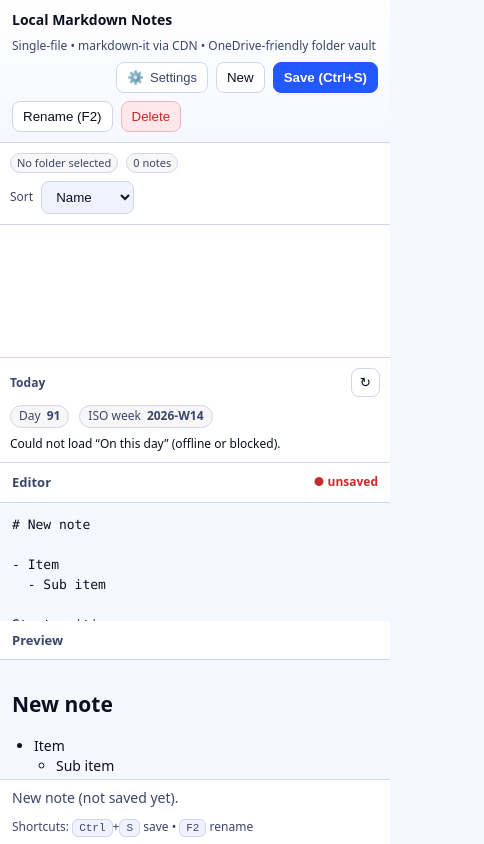
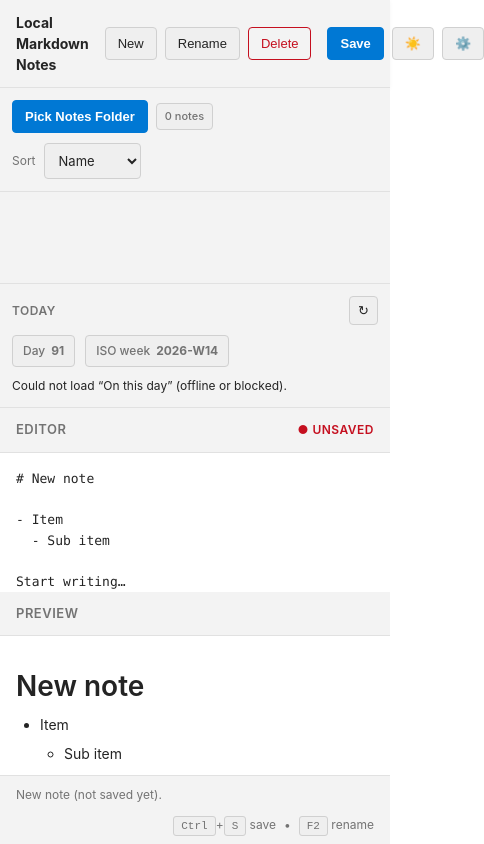
Before and after one commit to awingrove/local-offline-md-notes, a plain HTML site: page index.html in a window 390 px wide. Both pictures are taken after a click on the button "New". Shown: the whole page, 484 px wide, since content can reach past the window. Drawn offline with nearby package versions, Linux system fonts and the light colour scheme; no server answers.

Commit message:
Implement Fluent UI theme and enhance header layout with new buttons

```diff
--- a/index.html
+++ b/index.html
@@ -9,59 +9,61 @@
   <link rel="icon" href="https://www.gstatic.com/images/icons/material/system/1x/article_black_48dp.png" media="(prefers-color-scheme: light)" />
   <link rel="icon" href="https://www.gstatic.com/images/icons/material/system/1x/article_white_48dp.png" media="(prefers-color-scheme: dark)" />
   <style>
-    /* Theme tokens (resolved theme lives on body[data-theme]) */
+    /* Fluent UI Theme Tokens */
     :root {
-      --bg:#0b1020;
-      --surface:#0c1330;
-      --surface-2:#0e1531;
-      --panel:#121a33;
-      --panel-2:#1a2450;
-      --text:#e7ecff;
-      --muted:#a9b3da;
-      --accent:#6aa6ff;
-      --border:#26315f;
-      --shadow:rgba(0,0,0,.35);
-      --danger:#ff6a6a;
-      --danger-bg:#2a1420;
-      --danger-border:#5c2030;
-      --ok:#3ddc97;
-      --btn-bg:var(--panel-2);
-      --btn-border:var(--border);
-      --btn-text:var(--text);
-      --btn-primary-bg:var(--accent);
-      --btn-primary-border:var(--accent);
-      --btn-primary-text:#041027;
-      --code-bg:var(--surface-2);
+      /* Dark mode (default) */
+      --bg: #1a1a1a;
+      --surface: #252525;
+      --surface-2: #2e2e2e;
+      --surface-3: #373737;
+      --panel: #2d2d2d;
+      --panel-2: #3a3a3a;
+      --text: #ffffff;
+      --text-secondary: #e1e1e1;
+      --muted: #a0a0a0;
+      --accent: #0078d4;
+      --accent-hover: #107c10;
+      --border: #3e3e3e;
+      --border-subtle: #303030;
+      --shadow: rgba(0, 0, 0, 0.3);
+      --shadow-subtle: rgba(0, 0, 0, 0.15);
+      --danger: #f4454c;
+      --danger-bg: #5c2e2e;
+      --danger-hover: #c50f1f;
+      --ok: #107c10;
+      --code-bg: #1e1e1e;
+      --code-border: #464646;
     }
 
     body[data-theme="light"] {
-      --bg:#f6f8ff;
-      --surface:#ffffff;
-      --surface-2:#f0f3ff;
-      --panel:#ffffff;
-      --panel-2:#e7ecff;
-      --text:#0b1020;
-      --muted:#3a466b;
-      --accent:#2357ff;
-      --border:#cfd6ee;
-      --shadow:rgba(0,0,0,.15);
-      --danger:#c92a2a;
-      --danger-bg:#ffe7ea;
-      --danger-border:#f3b6bf;
-      --ok:#0f8a4c;
-      --btn-bg:#ffffff;
-      --btn-border:#cfd6ee;
-      --btn-text:#0b1020;
-      --btn-primary-bg:#2357ff;
-      --btn-primary-border:#2357ff;
-      --btn-primary-text:#ffffff;
-      --code-bg:#f0f3ff;
+      --bg: #ffffff;
+      --surface: #f3f3f3;
+      --surface-2: #efefef;
+      --surface-3: #e8e8e8;
+      --panel: #ffffff;
+      --panel-2: #f7f7f7;
+      --text: #242424;
+      --text-secondary: #3b3b3b;
+      --muted: #737373;
+      --accent: #0078d4;
+      --accent-hover: #486991;
+      --border: #d0d0d0;
+      --border-subtle: #e1e1e1;
+      --shadow: rgba(0, 0, 0, 0.08);
+      --shadow-subtle: rgba(0, 0, 0, 0.04);
+      --danger: #c50f1f;
+      --danger-bg: #fed9cc;
+      --danger-hover: #a4373a;
+      --ok: #107c10;
+      --code-bg: #f5f5f5;
+      --code-border: #d9d9d9;
     }
 
     * { box-sizing: border-box; }
+
     body {
       margin: 0;
-      font: 14px/1.4 system-ui,-apple-system,Segoe UI,Roboto,Ubuntu,Cantarell,Noto Sans,sans-serif;
+      font: 14px/1.5 -apple-system, BlinkMacSystemFont, 'Segoe UI', 'Helvetica Neue', sans-serif;
       background: var(--bg);
       color: var(--text);
       height: 100vh;
@@ -69,50 +71,117 @@
       flex-direction: column;
     }
 
+    /* Header / Toolbar */
     header {
+      display: flex;
+      gap: 16px;
+      align-items: center;
+      padding: 12px 16px;
+      background: var(--surface);
+      border-bottom: 1px solid var(--border-subtle);
+      box-shadow: 0 1px 4px var(--shadow-subtle);
+    }
+
+    .header-left {
+      display: flex;
+      gap: 12px;
+      align-items: center;
+    }
+
+    header > strong {
+      font-size: 14px;
+      font-weight: 600;
+    }
+
+    .header-center {
       display: flex;
       gap: 8px;
       align-items: center;
-      flex-wrap: wrap;
-      padding: 10px 12px;
-      background: linear-gradient(180deg, var(--panel), var(--bg));
-      border-bottom: 1px solid var(--border);
+    }
+
+    .header-right {
+      display: flex;
+      gap: 8px;
+      align-items: center;
+      margin-left: auto;
     }
 
     header .spacer { flex: 1; }
 
+    /* Buttons - Fluent UI Style */
     button {
-      background: var(--btn-bg);
-      border: 1px solid var(--btn-border);
-      color: var(--btn-text);
-      padding: 7px 10px;
-      border-radius: 8px;
+      background: var(--surface-2);
+      border: 1px solid var(--border);
+      color: var(--text);
+      padding: 8px 12px;
+      border-radius: 4px;
       cursor: pointer;
+      font-size: 13px;
+      font-weight: 500;
+      transition: all 0.2s ease;
+      user-select: none;
     }
-    button:hover { border-color: var(--accent); }
+
+    button:hover {
+      background: var(--surface-3);
+      border-color: var(--border);
+    }
+
+    button:active {
+      background: var(--panel-2);
+      border-color: var(--accent);
+    }
+
+    button:focus {
+      outline: 2px solid transparent;
+      outline-offset: 2px;
+    }
+
     button.primary {
-      background: var(--btn-primary-bg);
-      border-color: var(--btn-primary-border);
-      color: var(--btn-primary-text);
+      background: var(--accent);
+      border-color: var(--accent);
+      color: #ffffff;
       font-weight: 600;
     }
-    button.danger {
-      background: var(--danger-bg);
-      border-color: var(--danger-border);
-      color: var(--danger);
+
+    button.primary:hover {
+      background: #106ebe;
+      border-color: #106ebe;
     }
 
-    .hint { color: var(--muted); font-size: 12px; }
+    button.primary:active {
+      background: #0d5a96;
+      border-color: #0d5a96;
+    }
 
+    button.danger {
+      color: var(--danger);
+      background: transparent;
+      border-color: var(--danger);
+    }
+
+    button.danger:hover {
+      background: var(--danger);
+      color: #ffffff;
+    }
+
+    .hint {
+      color: var(--muted);
+      font-size: 12px;
+    }
+
+    /* Main Layout */
     main {
       flex: 1;
       display: grid;
       grid-template-columns: 320px 1fr 1fr;
       min-height: 0;
+      gap: 0;
     }
 
+    /* Sidebar */
     aside {
-      border-right: 1px solid var(--border);
+      border-right: 1px solid var(--border-subtle);
       background: var(--surface);
       min-height: 0;
       display: flex;
@@ -120,90 +189,171 @@
     }
 
     .aside-head {
-      padding: 10px;
-      border-bottom: 1px solid var(--border);
+      padding: 12px;
+      border-bottom: 1px solid var(--border-subtle);
       display: grid;
       grid-template-columns: 1fr;
-      gap: 8px;
+      gap: 10px;
       background: var(--surface);
     }
 
-    .row { display: flex; gap: 8px; align-items: center; flex-wrap: wrap; }
+    .row {
+      display: flex;
+      gap: 8px;
+      align-items: center;
+      flex-wrap: wrap;
+    }
 
     .badge {
       font-size: 11px;
       color: var(--muted);
       border: 1px solid var(--border);
-      padding: 1px 6px;
-      border-radius: 999px;
-      background: rgba(0,0,0,.03);
+      padding: 4px 8px;
+      border-radius: 4px;
+      background: var(--surface-2);
+      font-weight: 500;
     }
 
     select, input[type="text"], input[type="number"] {
       background: var(--surface-2);
       border: 1px solid var(--border);
       color: var(--text);
-      padding: 7px 10px;
-      border-radius: 8px;
+      padding: 8px 10px;
+      border-radius: 4px;
+      font-size: 13px;
+      font-family: inherit;
+      transition: all 0.2s ease;
+    }
+
+    select:hover, input[type="text"]:hover, input[type="number"]:hover {
+      border-color: var(--accent);
+    }
+
+    select:focus, input[type="text"]:focus, input[type="number"]:focus {
+      outline: none;
+      border-color: var(--accent);
+      box-shadow: 0 0 0 2px rgba(0, 120, 212, 0.1);
     }
 
     select { cursor: pointer; }
 
-    .filelist { overflow: auto; padding: 6px; flex: 1; min-height: 0; }
+    .filelist {
+      overflow: auto;
+      padding: 8px;
+      flex: 1;
+      min-height: 0;
+    }
 
     .file {
-      padding: 8px 10px;
-      border-radius: 8px;
+      padding: 10px 12px;
+      border-radius: 4px;
       cursor: pointer;
       display: flex;
       gap: 8px;
       align-items: center;
+      transition: all 0.15s ease;
+      margin-bottom: 2px;
     }
 
-    .file:hover { background: var(--panel); }
-    .file.active { background: var(--panel-2); border: 1px solid var(--border); }
-    .meta { font-size: 11px; color: var(--muted); }
+    .file:hover {
+      background: var(--panel);
+    }
 
+    .file.active {
+      background: var(--accent);
+      color: #ffffff;
+    }
+
+    .file.active .meta {
+      color: rgba(255, 255, 255, 0.7);
+    }
+
+    .meta {
+      font-size: 11px;
+      color: var(--muted);
+    }
+
+    /* Day Panel */
     .daypanel {
-      border-top: 1px solid var(--border);
+      border-top: 1px solid var(--border-subtle);
       background: var(--surface);
-      padding: 10px;
+      padding: 12px;
       display: flex;
       flex-direction: column;
+      gap: 10px;
+    }
+
+    .daypanel .top {
+      display: flex;
+      align-items: center;
+      justify-content: space-between;
       gap: 8px;
     }
 
-    .daypanel .top { display: flex; align-items: center; justify-content: space-between; gap: 8px; }
-    .daypanel .title { font-size: 12px; color: var(--muted); font-weight: 600; }
-    .daypanel .kv { display: flex; gap: 10px; flex-wrap: wrap; }
+    .daypanel .title {
+      font-size: 12px;
+      color: var(--muted);
+      font-weight: 600;
+      text-transform: uppercase;
+      letter-spacing: 0.5px;
+    }
+
+    .daypanel .kv {
+      display: flex;
+      gap: 10px;
+      flex-wrap: wrap;
+    }
+
     .pill {
       display: inline-flex;
       align-items: center;
       gap: 6px;
       border: 1px solid var(--border);
-      border-radius: 999px;
-      padding: 2px 8px;
+      border-radius: 4px;
+      padding: 6px 10px;
       color: var(--muted);
       font-size: 12px;
-      background: rgba(0,0,0,.03);
+      background: var(--surface-2);
+      font-weight: 500;
     }
-    .daypanel .event { font-size: 12px; color: var(--text); line-height: 1.35; }
-    .daypanel .event a { color: var(--accent); text-decoration: none; }
-    .daypanel .event a:hover { text-decoration: underline; }
 
-    .pane { min-height: 0; display: flex; flex-direction: column; }
+    .daypanel .event {
+      font-size: 12px;
+      color: var(--text);
+      line-height: 1.5;
+    }
+
+    .daypanel .event a {
+      color: var(--accent);
+      text-decoration: none;
+    }
+
+    .daypanel .event a:hover {
+      text-decoration: underline;
+    }
+
+    /* Editor & Preview Panes */
+    .pane {
+      min-height: 0;
+      display: flex;
+      flex-direction: column;
+      background: var(--bg);
+    }
 
     .pane h2 {
       margin: 0;
-      padding: 10px 12px;
+      padding: 12px 16px;
       font-size: 13px;
+      font-weight: 600;
       color: var(--muted);
-      border-bottom: 1px solid var(--border);
+      border-bottom: 1px solid var(--border-subtle);
       background: var(--surface);
       display: flex;
       gap: 8px;
       align-items: center;
       justify-content: space-between;
+      text-transform: uppercase;
+      letter-spacing: 0.5px;
     }
 
     textarea {
@@ -213,90 +363,237 @@
       resize: none;
       border: 0;
       outline: none;
-      padding: 12px;
+      padding: 16px;
       background: var(--bg);
       color: var(--text);
-      font: 13px/1.55 ui-monospace, SFMono-Regular, Menlo, Monaco, Consolas, "Liberation Mono", "Courier New", monospace;
+      font: 13px/1.6 ui-monospace, 'SF Mono', 'Monaco', 'Inconsolata', 'Fira Code', monospace;
     }
 
-    #preview { flex: 1; min-height: 0; overflow: auto; padding: 12px; }
-    #preview code { background: var(--code-bg); padding: 2px 5px; border-radius: 6px; border: 1px solid var(--border); }
-    #preview pre { background: var(--code-bg); padding: 10px; border-radius: 10px; border: 1px solid var(--border); overflow: auto; }
-    #preview a { color: var(--accent); }
-    #preview ul, #preview ol { padding-left: 22px; }
+    #preview {
+      flex: 1;
+      min-height: 0;
+      overflow: auto;
+      padding: 16px;
+      background: var(--bg);
+    }
 
+    #preview code {
+      background: var(--code-bg);
+      color: var(--text-secondary);
+      padding: 2px 6px;
+      border-radius: 4px;
+      border: 1px solid var(--code-border);
+      font-family: ui-monospace, 'SF Mono', 'Monaco', 'Inconsolata', 'Fira Code', monospace;
+      font-size: 12px;
+    }
+
+    #preview pre {
+      background: var(--code-bg);
+      border: 1px solid var(--code-border);
+      border-radius: 6px;
+      padding: 12px 16px;
+      overflow: auto;
+      font-size: 12px;
+    }
+
+    #preview pre code {
+      background: transparent;
+      border: none;
+      padding: 0;
+      font-size: inherit;
+    }
+
+    #preview a {
+      color: var(--accent);
+      text-decoration: none;
+    }
+
+    #preview a:hover {
+      text-decoration: underline;
+    }
+
+    #preview ul, #preview ol {
+      padding-left: 24px;
+      margin: 8px 0;
+    }
+
+    #preview h1, #preview h2, #preview h3, #preview h4, #preview h5, #preview h6 {
+      margin-top: 16px;
+      margin-bottom: 8px;
+      font-weight: 600;
+      line-height: 1.35;
+    }
+
+    #preview h1 { font-size: 28px; }
+    #preview h2 { font-size: 24px; }
+    #preview h3 { font-size: 20px; }
+    #preview h4 { font-size: 18px; }
+    #preview h5 { font-size: 16px; }
+    #preview h6 { font-size: 14px; }
+
+    /* Status Bar */
     #status {
-      padding: 8px 12px;
-      border-top: 1px solid var(--border);
+      padding: 10px 16px;
+      border-top: 1px solid var(--border-subtle);
       color: var(--muted);
       background: var(--surface);
       display: flex;
       gap: 12px;
       flex-wrap: wrap;
+      font-size: 12px;
+      align-items: center;
+      justify-content: space-between;
+    }
+
+    .status-shortcuts {
+      display: flex;
+      gap: 8px;
+      align-items: center;
+      margin-left: auto;
     }
 
     kbd {
       font: 11px ui-monospace, monospace;
       background: var(--surface-2);
       border: 1px solid var(--border);
-      padding: 2px 6px;
-      border-radius: 6px;
+      padding: 3px 7px;
+      border-radius: 3px;
       color: var(--muted);
+      font-weight: 500;
     }
 
-    /* Settings menu */
-    .menu { position: relative; display: inline-block; }
-    .menu-btn { display: flex; align-items: center; gap: 6px; }
+    /* Theme Toggle Button */
+    .theme-toggle {
+      min-width: auto;
+    }
+
+    /* Settings Menu - Fluent UI Callout Style */
+    .menu {
+      position: relative;
+      display: inline-block;
+    }
+
+    .menu-btn {
+      display: flex;
+      align-items: center;
+      gap: 6px;
+    }
+
     .menu-panel {
       position: absolute;
       right: 0;
-      top: 42px;
+      top: calc(100% + 8px);
       min-width: 360px;
       background: var(--surface);
       border: 1px solid var(--border);
-      border-radius: 12px;
-      padding: 6px;
-      box-shadow: 0 10px 28px var(--shadow);
+      border-radius: 6px;
+      padding: 8px;
+      box-shadow: 0 8px 32px var(--shadow);
       display: none;
       z-index: 50;
     }
-    .menu-panel.open { display: block; }
+
+    .menu-panel.open {
+      display: block;
+    }
+
     .menu-item {
       width: 100%;
       text-align: left;
       background: transparent;
       border: 0;
+      color: var(--accent);
+      padding: 10px 12px;
+      border-radius: 4px;
+      cursor: pointer;
+      font-size: 13px;
+      font-weight: 500;
+      transition: all 0.15s ease;
+    }
+
+    .menu-item:hover {
+      background: var(--surface-2);
       color: var(--text);
-      padding: 10px 10px;
-      border-radius: 10px;
-      cursor: pointer;
     }
-    .menu-item:hover { background: var(--panel); }
-    .menu-sep { height: 1px; background: var(--border); margin: 6px 4px; }
-    .menu-label { padding: 8px 10px; color: var(--muted); font-size: 12px; }
-    .menu-small { padding: 6px 10px; color: var(--muted); font-size: 12px; }
-    .settings-row { display: flex; gap: 8px; align-items: center; flex-wrap: wrap; padding: 6px 10px; }
-    .settings-row label { color: var(--muted); font-size: 12px; }
-    .settings-row input[type="number"] { width: 92px; }
 
+    .menu-item:active {
+      background: var(--surface-3);
+    }
+
+    .menu-sep {
+      height: 1px;
+      background: var(--border-subtle);
+      margin: 8px 4px;
+    }
+
+    .menu-label {
+      padding: 8px 12px;
+      color: var(--muted);
+      font-size: 11px;
+      font-weight: 600;
+      text-transform: uppercase;
+      letter-spacing: 0.5px;
+    }
+
+    .menu-small {
+      padding: 8px 12px;
+      color: var(--muted);
+      font-size: 12px;
+      line-height: 1.4;
+    }
+
+    .settings-row {
+      display: flex;
+      gap: 10px;
+      align-items: center;
+      flex-wrap: wrap;
+      padding: 8px 12px;
+    }
+
+    .settings-row label {
+      color: var(--text);
+      font-size: 13px;
+      font-weight: 500;
+    }
+
+    .settings-row input[type="number"] {
+      width: 92px;
+    }
+
+    /* Responsive Design */
     @media (max-width: 980px) {
-      main { grid-template-columns: 1fr; grid-template-rows: 320px 1fr 1fr; }
-      aside { border-right: 0; border-bottom: 1px solid var(--border); }
+      main {
+        grid-template-columns: 1fr;
+        grid-template-rows: 320px 1fr 1fr;
+      }
+      aside {
+        border-right: 0;
+        border-bottom: 1px solid var(--border-subtle);
+      }
     }
   </style>
 </head>
 <body>
   <header>
+    <div class="header-left">
       <strong>Local Markdown Notes</strong>
-    <span class="hint">Single-file • markdown-it via CDN • OneDrive-friendly folder vault</span>
-    <span class="spacer"></span>
+    </div>
 
+    <div class="header-center">
+      <button id="btnNew" title="Create a new note">New</button>
+      <button id="btnRename" title="Rename current note (F2)">Rename</button>
+      <button id="btnDelete" class="danger" title="Delete current note">Delete</button>
+    </div>
+
+    <div class="header-right">
+      <button id="btnSave" class="primary" title="Save (Ctrl+S)">Save</button>
+      <button id="btnThemeToggle" class="theme-toggle" title="Toggle light/dark mode"><span aria-hidden="true">🌙</span></button>
       <div class="menu">
-      <button id="btnSettings" class="menu-btn" title="Settings"><span aria-hidden="true">⚙️</span><span class="hint" style="font-size:13px">Settings</span></button>
+        <button id="btnSettings" class="menu-btn" title="Settings"><span aria-hidden="true">⚙️</span></button>
         <div class="menu-panel" id="settingsPanel" role="menu" aria-label="Settings">
           <div class="menu-label">Vault</div>
-        <button class="menu-item" id="btnPick">📁 Pick Notes Folder</button>
-        <button class="menu-item" id="btnForget">🧹 Forget Remembered Folder</button>
+          <button class="menu-item" id="btnPick">Pick Notes Folder</button>
+          <button class="menu-item" id="btnForget">Forget Remembered Folder</button>
           <div class="menu-small" id="rememberInfo">Remembering: (none)</div>
 
           <div class="menu-sep"></div>
@@ -322,18 +619,15 @@
           <div class="menu-small">Range 5–300 seconds.</div>
         </div>
       </div>
-
-    <button id="btnNew">New</button>
-    <button id="btnSave" class="primary">Save (<span id="saveKey">Ctrl+S</span>)</button>
-    <button id="btnRename" title="Rename current note (F2)">Rename (F2)</button>
-    <button id="btnDelete" class="danger">Delete</button>
+    </div>
   </header>
 
   <main>
     <aside>
       <div class="aside-head">
         <div class="row">
-          <span class="badge" id="folderBadge">No folder selected</span>
+          <button id="btnPickInline" class="primary">Pick Notes Folder</button>
+          <span class="badge" id="folderBadge" style="display:none">Folder selected</span>
           <span class="badge" id="countBadge">0 notes</span>
         </div>
         <div class="row">
@@ -375,8 +669,12 @@
   </main>
 
   <div id="status">
-    <span id="statusText">Open ⚙️ Settings → Pick Notes Folder. Tip: choose a folder inside OneDrive so notes sync.</span>
-    <span class="hint">Shortcuts: <kbd>Ctrl</kbd>+<kbd>S</kbd> save • <kbd>F2</kbd> rename</span>
+    <span id="statusText">Open Settings → Pick Notes Folder. Tip: choose a folder inside OneDrive so notes sync.</span>
+    <div class="status-shortcuts">
+      <span class="hint"><kbd>Ctrl</kbd>+<kbd>S</kbd> save</span>
+      <span class="hint">•</span>
+      <span class="hint"><kbd>F2</kbd> rename</span>
+    </div>
   </div>
 
   <!-- markdown-it from CDN (UMD build exposes window.markdownit) -->
@@ -445,6 +743,20 @@
     applyThemePref(localStorage.getItem(LS_THEME) || 'system');
   }
 
+  // -------------------- Theme toggle button --------------------
+  const themeToggleBtn = document.getElementById('btnThemeToggle');
+  function updateThemeToggleIcon() {
+    const isDark = document.body.dataset.theme === 'dark';
+    themeToggleBtn.innerHTML = isDark ? '<span aria-hidden="true">🌙</span>' : '<span aria-hidden="true">☀️</span>';
+  }
+  function toggleTheme() {
+    const currentTheme = document.body.dataset.theme;
+    const newTheme = currentTheme === 'dark' ? 'light' : 'dark';
+    applyThemePref(newTheme);
+    updateThemeToggleIcon();
+  }
+  themeToggleBtn.addEventListener('click', toggleTheme);
+
   // -------------------- Settings menu --------------------
   const settingsBtn = document.getElementById('btnSettings');
   const settingsPanel = document.getElementById('settingsPanel');
@@ -454,7 +766,7 @@
   settingsPanel.addEventListener('click', function(e) { e.stopPropagation(); });
   window.addEventListener('click', function() { closeSettings(); });
   window.addEventListener('keydown', function(e) { if (e.key === 'Escape') closeSettings(); });
-  if (themeSelect) themeSelect.addEventListener('change', function() { applyThemePref(themeSelect.value); });
+  if (themeSelect) themeSelect.addEventListener('change', function() { applyThemePref(themeSelect.value); updateThemeToggleIcon(); });
 
   // -------------------- Today panel (local date) --------------------
   const elDoy = document.getElementById('doy');
@@ -563,12 +875,30 @@
     return (text || '').replace(/\r\n?/g, '\n');
   }
 
+  function stripFrontmatter(text) {
+    const t = normalizeNewlines(text);
+    if (!t.startsWith('---\n')) return t;
+
+    const closeDash = t.indexOf('\n---\n', 4);
+    const closeDots = t.indexOf('\n...\n', 4);
+    const closeAt = [closeDash, closeDots].filter(function(i) { return i >= 0; }).sort(function(a, b) { return a - b; })[0];
+
+    if (closeAt == null) return t;
+
+    const closeLen = (closeAt === closeDots) ? 5 : 5;
+    return t.slice(closeAt + closeLen).replace(/^\n+/, '');
+  }
+
+  const mdRenderer = window.markdownit
+    ? window.markdownit({ html: false, linkify: true, typographer: true })
+    : null;
+
   function renderMarkdown(text) {
-    if (window.markdownit) {
-      const md = window.markdownit({ html: false, linkify: true, typographer: true });
-      return md.render(text || '');
+    const markdownBody = stripFrontmatter(text || '');
+    if (mdRenderer) {
+      return mdRenderer.render(markdownBody);
     }
-    const t = normalizeNewlines(text);
+    const t = normalizeNewlines(markdownBody);
     return '<pre><code>' + escapeHtml(t) + '</code></pre>';
   }
 
@@ -586,6 +916,7 @@
   const elFileList = document.getElementById('filelist');
   const elEditor = document.getElementById('editor');
   const elPreview = document.getElementById('preview');
+  const btnPickInline = document.getElementById('btnPickInline');
   const elFolderBadge = document.getElementById('folderBadge');
   const elCountBadge = document.getElementById('countBadge');
   const elDirtyHint = document.getElementById('dirtyHint');
@@ -694,7 +1025,8 @@
     dirHandle = null;
     currentFileHandle = null;
     currentName = null;
-    elFolderBadge.textContent = 'No folder selected';
+    btnPickInline.style.display = '';
+    elFolderBadge.style.display = 'none';
     elFileList.innerHTML = '';
     elCountBadge.textContent = '0 notes';
     setStatus('Forgot folder. Use Settings → Pick Notes Folder.');
@@ -736,6 +1068,8 @@
     const ok = await ensurePermission(dirHandle, 'readwrite');
     if (!ok) { setStatus('Permission denied for folder.'); return; }
     await rememberFolder(dirHandle);
+    btnPickInline.style.display = 'none';
+    elFolderBadge.style.display = '';
     elFolderBadge.textContent = 'Folder selected';
     setStatus('Folder ready.');
     await refreshList();
@@ -750,6 +1084,8 @@
       const ok = await ensurePermission(handle, 'readwrite');
       if (!ok) { setRememberInfo('Remembering: yes (permission needed)'); return false; }
       dirHandle = handle;
+      btnPickInline.style.display = 'none';
+      elFolderBadge.style.display = '';
       elFolderBadge.textContent = 'Folder selected';
       setRememberInfo('Remembering: yes');
       await refreshList();
@@ -895,6 +1231,7 @@
   // -------------------- Wire events --------------------
   elEditor.addEventListener('input', function() { markDirty(true); renderAll(); });
 
+  btnPickInline.addEventListener('click', pickFolder);
   btnPick.addEventListener('click', pickFolder);
   btnForget.addEventListener('click', function() { closeSettings(); forgetFolder(); });
 
@@ -933,13 +1270,12 @@
 
   // -------------------- Boot --------------------
   (function init() {
-    document.getElementById('saveKey').textContent = navigator.platform.includes('Mac') ? '⌘S' : 'Ctrl+S';
-
     if ("serviceWorker" in navigator) {
       navigator.serviceWorker.register("./sw.js");
     }
 
     loadTheme();
+    updateThemeToggleIcon();
     loadAutosave();
     startAutosave();
 
@@ -947,6 +1283,8 @@
     scheduleNextMidnightRefresh();
 
     if (!supportsFSA()) {
+      btnPickInline.style.display = 'none';
+      elFolderBadge.style.display = '';
       elFolderBadge.textContent = 'Limited mode';
       setRememberInfo('Remembering: unsupported');
       setStatus('Use Chrome/Edge for folder write access.');
```
Lines whose indentation alone changed are shown as unchanged.
